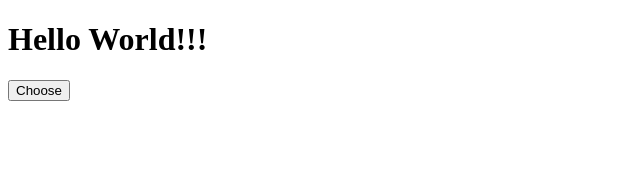
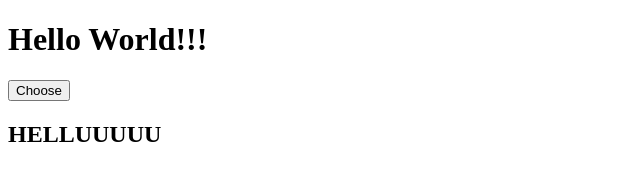
Before and after one commit to funnydev2512/Test-Git, a plain HTML site: page index.html in a window 1280 px wide. Shown: the whole page, without its empty margins (0-640 px from the left). Drawn offline with Linux system fonts and the light colour scheme.

Commit message:
Add more

```diff
--- a/index.html
+++ b/index.html
@@ -1,5 +1,5 @@
 <!DOCTYPE html>
-<html lang="en">
+<htm lang="en">
   <head>
     <meta charset="UTF-8" />
     <meta http-equiv="X-UA-Compatible" content="IE=edge" />
@@ -9,5 +9,6 @@
   <body>
     <h1>Hello World!!!</h1>
     <button>Choose</button>
+    <h2>HELLUUUUU</h2>
   </body>
-</html>
+</htm l>
```
